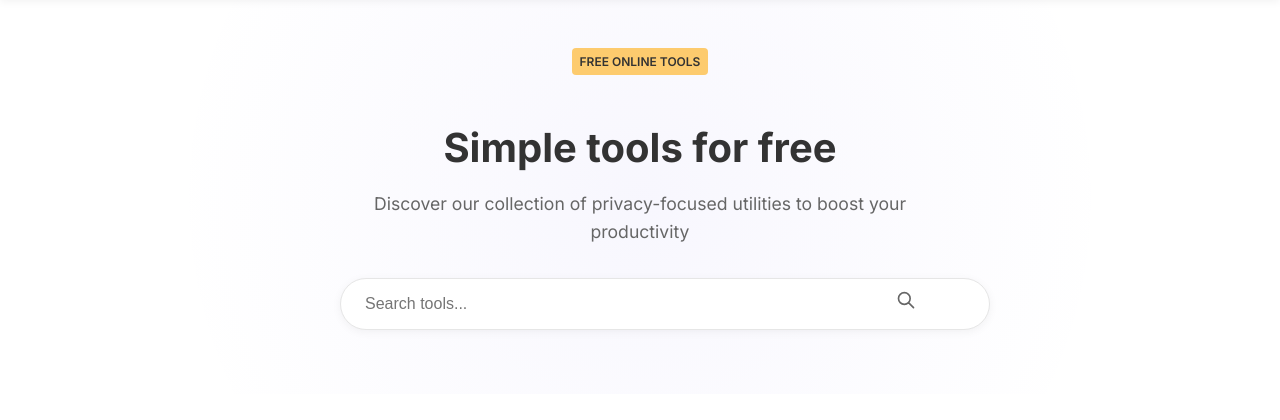
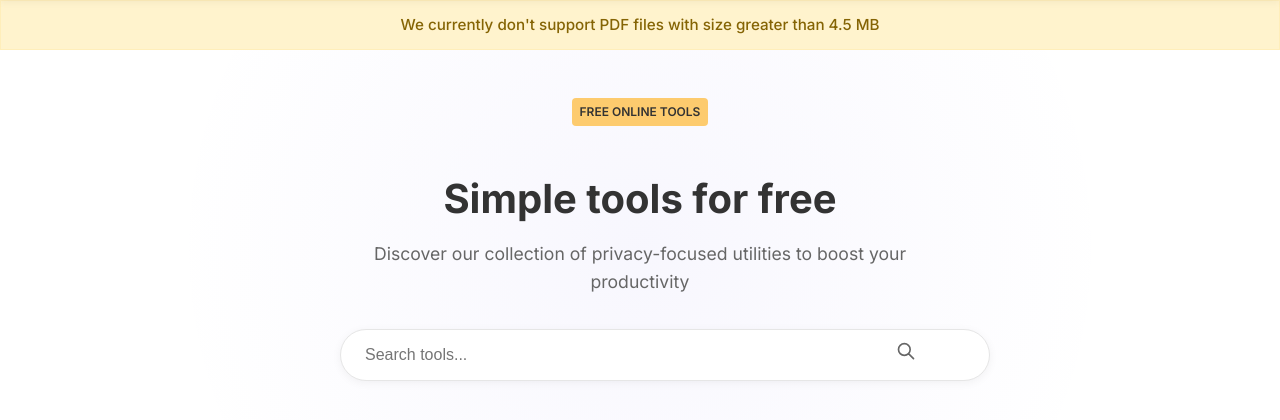
Before and after one commit to SiddheshKanawade/pdf-color-converter, a Flask app: page / in a window 1280 px wide. Shown: the part 65-485 px from the top of the page. Run offline with Flask 3, Linux system fonts and the light colour scheme; parts of the project's set-up code (start-up, migrations or seed data) failed here and were passed over; some libraries are stand-ins or nearby versions.

Commit message:
add: banner to say we don't support files greater than 4.5 mb (#8)

```diff
--- a/static/style.css
+++ b/static/style.css
@@ -129,6 +129,22 @@ body {
     background-color: #f0b94d;
 }
 
+/* File size warning message */
+.file-size-warning {
+    background-color: #fff3cd;
+    border: 1px solid #ffeeba;
+    color: #856404;
+    padding: 0.75rem 1rem;
+    text-align: center;
+    font-weight: 500;
+    font-size: 0.95rem;
+    margin: 0;
+}
+
+.file-size-warning p {
+    margin: 0;
+}
+
 /* Hero section */
 .hero {
     padding: 3rem 2rem 2rem;
--- a/templates/base.html
+++ b/templates/base.html
@@ -88,6 +88,12 @@
         </nav>
     </header>
 
+    {% if not request.path.startswith('/blog') %}
+    <div class="file-size-warning">
+        <p>We currently don't support PDF files with size greater than 4.5 MB</p>
+    </div>
+    {% endif %}
+
     <main>
         {% block content %}{% endblock %}
     </main>
```
